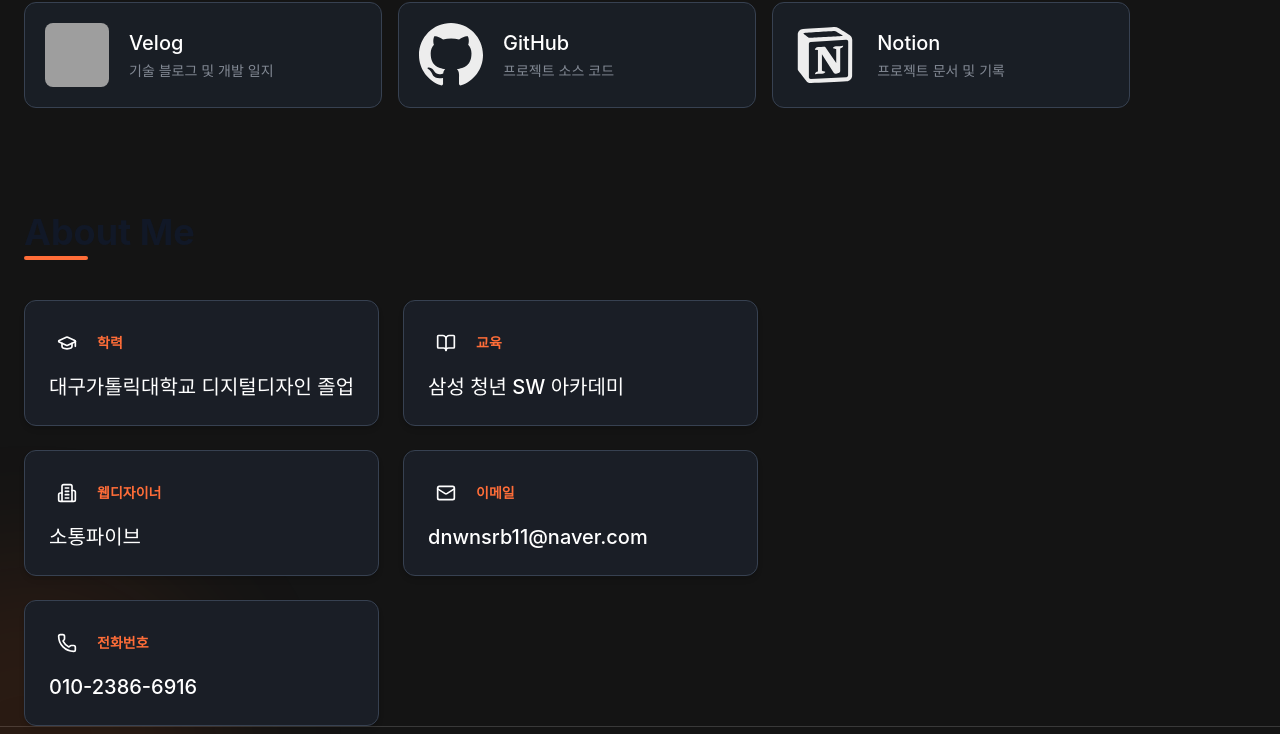
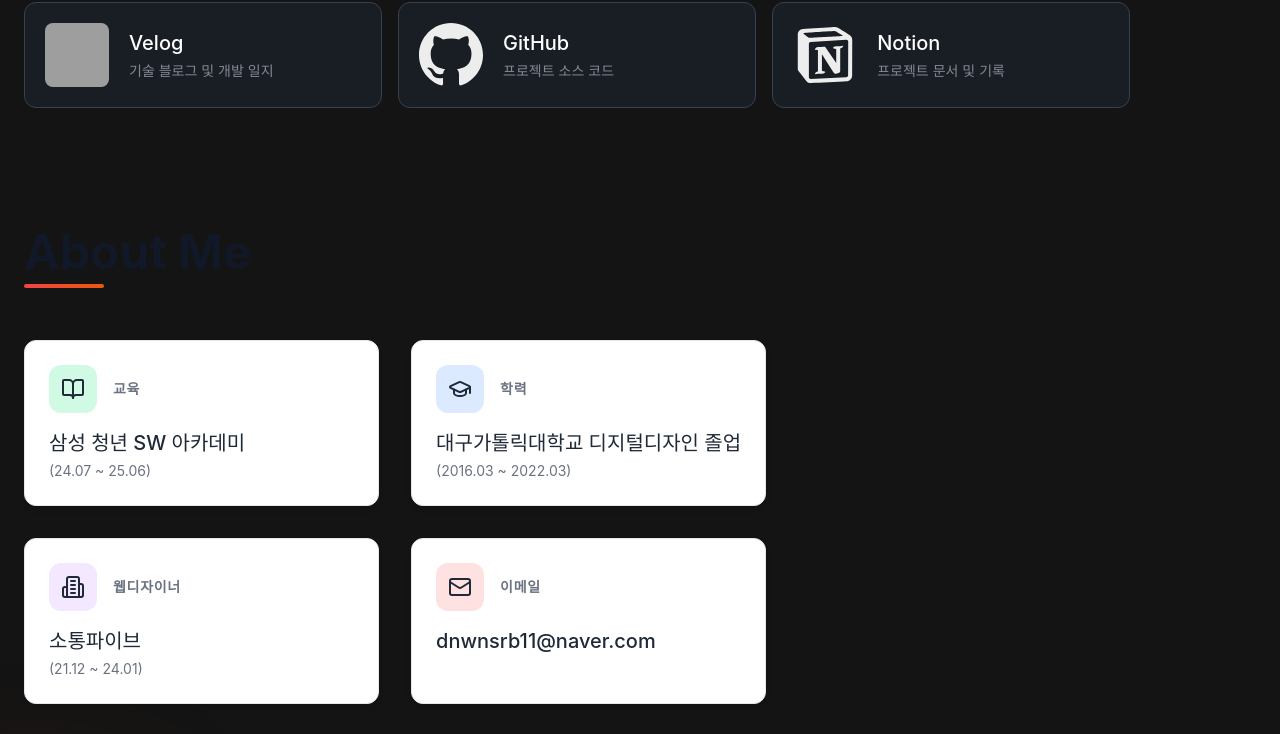
Before and after one commit to dnwnsrb11/WJG-my-portfolio, a Next.js app: page / in a window 1280 px wide. Shown: the part 519-1253 px from the top of the page. Built offline with nearby package versions, Linux system fonts and the light colour scheme; grey boxes are pictures that could not be loaded.

Commit message:
feat:about 카드 배치

```diff
--- a/src/components/main/aboutMe.tsx
+++ b/src/components/main/aboutMe.tsx
@@ -1,86 +1,122 @@
+import React from "react";
 import {
   Mail,
   Phone,
-  Book,
   GraduationCap,
   BookOpen,
   Building2,
+  Copy,
 } from "lucide-react";
+
 export const AboutMe = () => {
   const infoData = [
     {
-      id: "education",
-      icon: <GraduationCap className="w-5 h-5" />,
-      title: "학력",
-      content: "대구가톨릭대학교 디지털디자인 졸업",
-      subContent: "(2016.03 ~ 2022.03)",
-    },
-    {
       id: "training",
-      icon: <BookOpen className="w-5 h-5" />,
+      icon: <BookOpen className="w-6 h-6" />,
       title: "교육",
       content: "삼성 청년 SW 아카데미",
       subContent: "(24.07 ~ 25.06)",
       link: "#",
+      color: "from-emerald-500 to-teal-600",
+      iconBg: "bg-emerald-100 dark:bg-emerald-900/30",
+    },
+    {
+      id: "education",
+      icon: <GraduationCap className="w-6 h-6" />,
+      title: "학력",
+      content: "대구가톨릭대학교 디지털디자인 졸업",
+      subContent: "(2016.03 ~ 2022.03)",
+      color: "from-blue-500 to-indigo-600",
+      iconBg: "bg-blue-100 dark:bg-blue-900/30",
     },
     {
       id: "UX/UI",
-      icon: <Building2 className="w-5 h-5" />,
+      icon: <Building2 className="w-6 h-6" />,
       title: "웹디자이너",
       content: "소통파이브",
       subContent: "(21.12 ~ 24.01)",
       link: "#",
+      color: "from-purple-500 to-indigo-600",
+      iconBg: "bg-purple-100 dark:bg-purple-900/30",
     },
     {
       id: "email",
-      icon: <Mail className="w-5 h-5" />,
+      icon: <Mail className="w-6 h-6" />,
       title: "이메일",
       content: "dnwnsrb11@naver.com",
       copyable: true,
+      color: "from-red-500 to-orange-600",
+      iconBg: "bg-red-100 dark:bg-red-900/30",
     },
     {
       id: "phone",
-      icon: <Phone className="w-5 h-5" />,
+      icon: <Phone className="w-6 h-6" />,
       title: "전화번호",
       content: "010-2386-6916",
       copyable: true,
+      color: "from-amber-500 to-yellow-600",
+      iconBg: "bg-amber-100 dark:bg-amber-900/30",
     },
   ];
+
   return (
-    <section className="pt-20 custom:mx-6">
-      <div className="max-w-4xl mx-auto">
-        <h2 className="text-4xl font-bold mb-12 text-gray-900 dark:text-white relative">
+    <section className="pt-24 pb-16 custom:mx-6">
+      <div className="max-w-4xl mx-auto relative">
+        <h2 className="text-5xl font-bold mb-16 text-gray-900 dark:text-white relative inline-block">
           About Me
-          <span className="absolute left-0 -bottom-2 w-16 h-1 bg-title rounded-full"></span>
+          <span className="absolute left-0 -bottom-3 w-20 h-1 bg-gradient-to-r from-red-500 to-orange-600 rounded-full"></span>
         </h2>
 
-        <div className="grid gap-6 sm:grid-cols-2">
-          {infoData.map((info, index) => {
-            return (
+        <div className="grid gap-8 sm:grid-cols-2">
+          {infoData.map((info, index) => (
             <div
               key={index}
-                className={`bg-background rounded-xl border border-gray-700 shadow-md p-6
-                hover:shadow-lg transition-all duration-300 transform
-                `}
+              className="bg-white dark:bg-gray-800/60 backdrop-blur-sm rounded-xl border border-gray-200 dark:border-gray-700 p-6
+                group hover:scale-105 transition-all duration-300 shadow-md hover:shadow-xl relative overflow-hidden"
             >
-                <div className="flex items-center mb-3">
+              {/* 호버 시 나타나는 배경 효과 */}
               <div
-                    className={`p-2 rounded-lg transition-colors duration-300`}
+                className={`absolute inset-0 bg-gradient-to-br ${info.color} opacity-0 group-hover:opacity-5 transition-opacity duration-300`}
+              ></div>
+
+              <div className="flex items-center mb-4">
+                <div
+                  className={`p-3 rounded-xl ${info.iconBg} text-gray-800 dark:text-white
+                  group-hover:bg-gradient-to-br ${info.color} group-hover:text-white transition-all duration-300`}
                 >
                   {info.icon}
                 </div>
-                  <p className="ml-3 text-sm text-title font-semibold">
+                <p
+                  className={`ml-4 text-sm font-semibold uppercase tracking-wider text-gray-500 dark:text-gray-400
+                  group-hover:text-transparent group-hover:bg-clip-text group-hover:bg-gradient-to-r ${info.color} transition-all duration-300`}
+                >
                   {info.title}
                 </p>
               </div>
+
               <div className="flex flex-col items-start justify-center gap-1">
-                  <h4 className="text-xl font-medium text-white group-hover:text-[#FF6D38] transition-colors duration-300">
+                <h4
+                  className="text-xl font-medium text-gray-800 dark:text-white
+                  group-hover:text-transparent group-hover:bg-clip-text group-hover:bg-gradient-to-r
+                  group-hover:from-indigo-400 group-hover:to-purple-600 transition-all duration-300"
+                >
                   {info.content}
                 </h4>
+
+                {info.subContent && (
+                  <p className="text-gray-500 dark:text-gray-400 text-sm">
+                    {info.subContent}
+                  </p>
+                )}
               </div>
+
+              {/* 카드 하단 강조선 */}
+              <div
+                className={`absolute bottom-0 left-0 h-1 w-0 group-hover:w-full
+                rounded-b-xl bg-gradient-to-r ${info.color} transition-all duration-300`}
+              ></div>
             </div>
-            );
-          })}
+          ))}
         </div>
       </div>
     </section>
```
Lines whose indentation alone changed are shown as unchanged.
